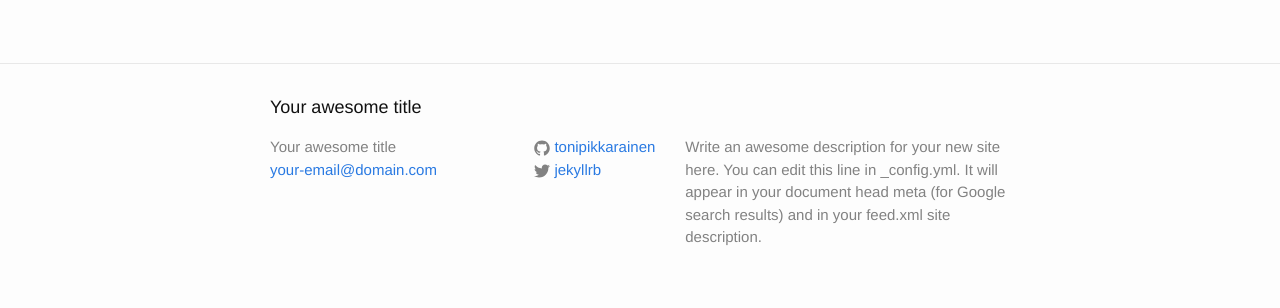
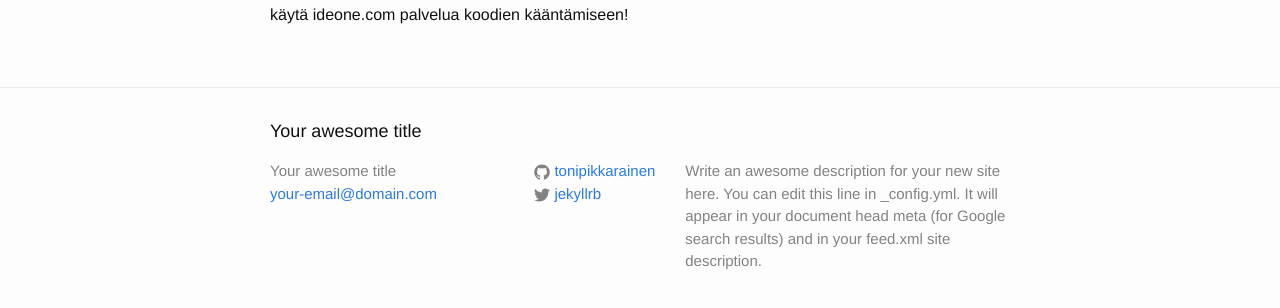
Before and after one commit to tonipikkarainen/tonipikkarainen.github.io, a Jekyll site: the page built from _posts/2016-06-07-matikka.html, in a window 1280 px wide, cut to the strip 1039-1372 px from the top of the page. Shown: the top 308 px of the strip. Built offline with Jekyll 4.4.1, drawn with Linux system fonts in a browser that asks for light colours; formulas are drawn with MathJax 3; comment, search, counter and statistics services are not loaded.

Commit message:
ideone upotus2

```diff
--- a/_posts/2016-06-07-matikka.html
+++ b/_posts/2016-06-07-matikka.html
@@ -15,4 +15,6 @@ $$ x = {-b \pm \sqrt{b^2-4ac} \over 2a}.$$
  <iframe scrolling="no" src="https://www.geogebra.org/material/iframe/id/GgCf4Ya7/width/700/height/500/border/888888/rc/false/ai/false/sdz/true/smb/false/stb/false/stbh/true/ld/false/sri/true/at/auto" width="700px" height="500px" style="border:0px;"> </iframe>
  </div>
 
+
+<p> käytä ideone.com palvelua koodien kääntämiseen!</p>
  <script src="http://ideone.com/e.js/7Kzmom" type="text/javascript" ></script>
```
